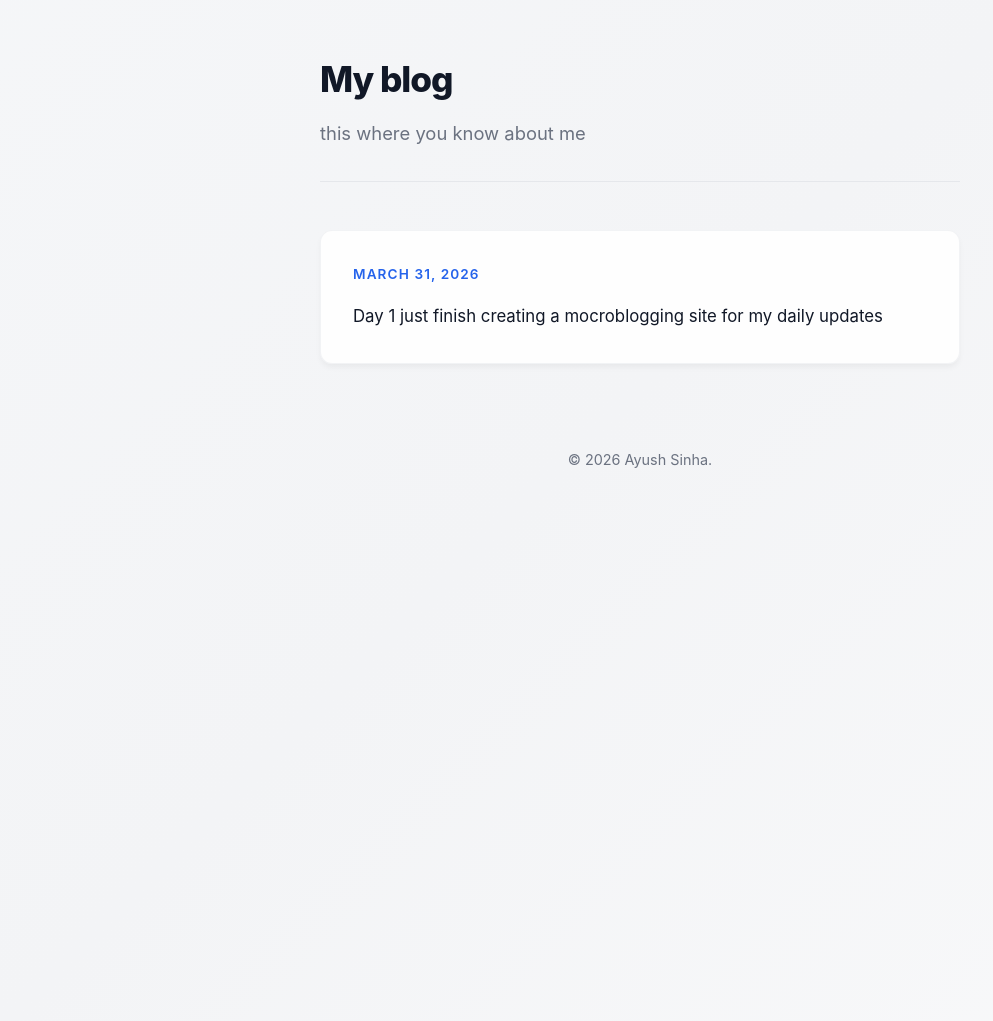
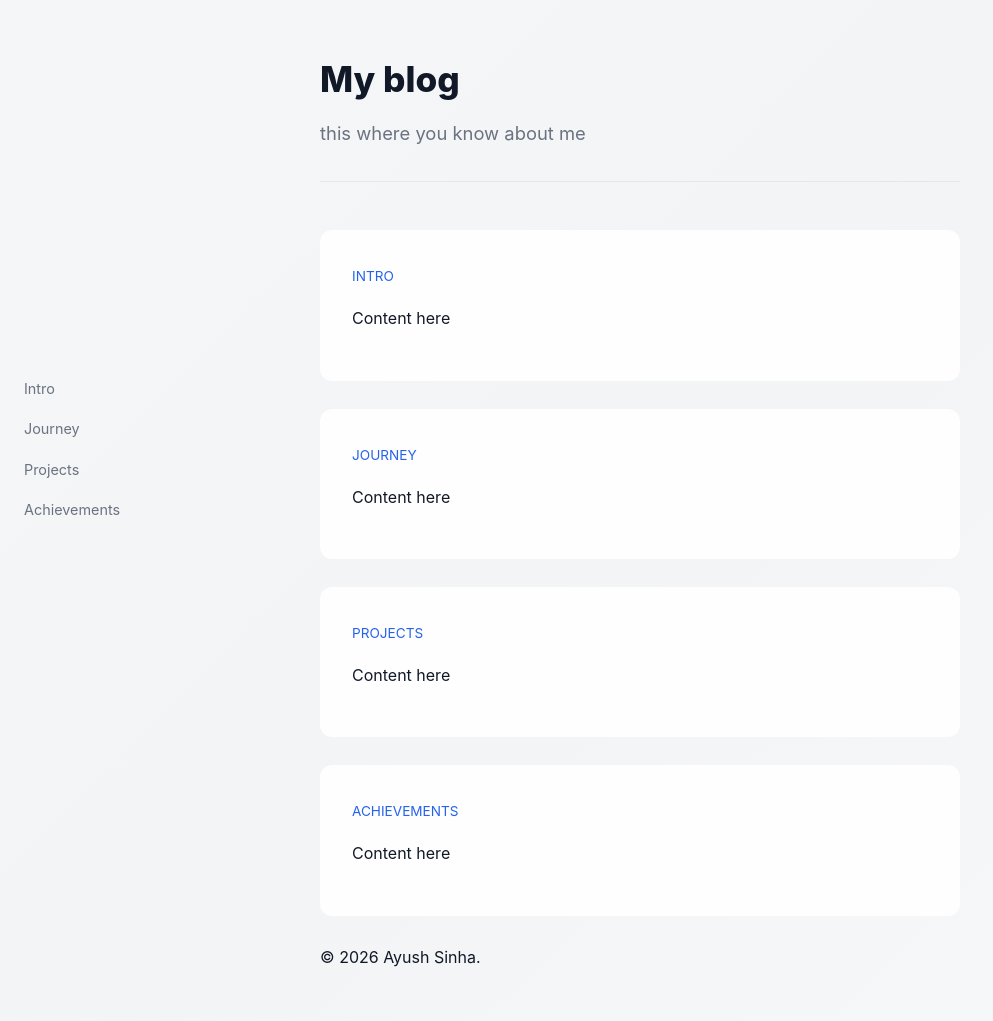
Before and after one commit to AYU2027/ayu2027.github.io, a Jekyll site: the page built from index.html, in a window 1280 px wide. Shown: the whole page, without its empty margins (0-993 px from the left). Built offline with Jekyll 4.4.1, drawn with Linux system fonts in a browser that asks for light colours; before the commit the page ends 900 px from its top, so only the background shows below that.

Commit message:
"Timeline Bar"

```diff
--- a/_layouts/default.html
+++ b/_layouts/default.html
@@ -12,12 +12,15 @@
             --text-main: #111827;
             --text-muted: #6b7280;
             --border: #e5e7eb;
-            --card-bg: rgba(255, 255, 255, 0.85); /* Slightly transparent for background bleed */
+            --card-bg: rgba(255, 255, 255, 0.85);
             --accent: #2563eb;
             --accent-glow: #3b82f6;
         }
 
-        /* --- ANIMATED BREATHING BACKGROUND --- */
+        html {
+            scroll-behavior: smooth;
+        }
+
         @keyframes gradientBG {
             0% { background-position: 0% 50%; }
             50% { background-position: 100% 50%; }
@@ -34,8 +36,28 @@
             line-height: 1.7;
             margin: 0;
             padding: 0;
-            -webkit-font-smoothing: antialiased;
-            min-height: 100vh;
+        }
+
+        /* TIMELINE SIDEBAR */
+        .timeline-sidebar {
+            position: fixed;
+            top: 50%;
+            left: 24px;
+            transform: translateY(-50%);
+            display: flex;
+            flex-direction: column;
+            gap: 16px;
+        }
+
+        .timeline-sidebar a {
+            text-decoration: none;
+            color: var(--text-muted);
+            font-size: 0.9rem;
+            transition: color 0.2s ease;
+        }
+
+        .timeline-sidebar a:hover {
+            color: var(--accent);
         }
 
         .container {
@@ -44,41 +66,16 @@
             padding: 50px 20px;
         }
 
-        /* --- ENTRY ANIMATIONS --- */
-        @keyframes fadeDown {
-            from { opacity: 0; transform: translateY(-20px); }
-            to { opacity: 1; transform: translateY(0); }
-        }
-
-        @keyframes slideUp {
-            from { opacity: 0; transform: translateY(30px); }
-            to { opacity: 1; transform: translateY(0); }
-        }
-
-        /* --- HEADER & TITLE ANIMATION --- */
         header {
             margin-bottom: 3rem;
             padding-bottom: 2rem;
             border-bottom: 1px solid var(--border);
-            animation: fadeDown 0.8s cubic-bezier(0.165, 0.84, 0.44, 1) forwards;
         }
 
         header h1 {
             font-size: 2.2rem;
             font-weight: 800;
             margin: 0 0 8px 0;
-            letter-spacing: -0.03em;
-            display: inline-block;
-            transition: all 0.4s ease;
-            cursor: default;
-        }
-
-        /* Hover effect that fills the title with a blue gradient */
-        header h1:hover {
-            background: linear-gradient(to right, var(--accent), var(--accent-glow));
-            -webkit-background-clip: text;
-            -webkit-text-fill-color: transparent;
-            transform: scale(1.02);
         }
 
         header p {
@@ -87,91 +84,32 @@
             font-size: 1.15rem;
         }
 
-        main {
-            opacity: 0;
-            animation: slideUp 0.8s cubic-bezier(0.165, 0.84, 0.44, 1) forwards;
-            animation-delay: 0.1s;
-        }
-
-        /* --- CARD ANIMATIONS --- */
         .feed-item {
             background: var(--card-bg);
-            backdrop-filter: blur(10px); /* Adds a frosted glass effect */
-            -webkit-backdrop-filter: blur(10px);
-            border: 1px solid rgba(229, 231, 235, 0.5);
+            backdrop-filter: blur(10px);
             border-radius: 12px;
             padding: 32px;
             margin-bottom: 28px;
-            box-shadow: 0 4px 6px -1px rgba(0, 0, 0, 0.05);
-            position: relative;
-            overflow: hidden;
-            transition: all 0.4s cubic-bezier(0.165, 0.84, 0.44, 1);
-        }
-
-        .feed-item::before {
-            content: "";
-            position: absolute;
-            top: 0; left: 0; bottom: 0; width: 4px;
-            background: var(--accent);
-            transform: scaleY(0);
-            transition: transform 0.4s cubic-bezier(0.165, 0.84, 0.44, 1);
-            transform-origin: bottom;
-        }
-
-        .feed-item:hover {
-            transform: translateY(-6px) scale(1.01);
-            box-shadow: 0 20px 25px -5px rgba(0, 0, 0, 0.1), 0 10px 10px -5px rgba(0, 0, 0, 0.04);
-            border-color: #d1d5db;
-            background: #ffffff;
-        }
-
-        .feed-item:hover::before {
-            transform: scaleY(1);
         }
 
         .feed-date {
             font-size: 0.85rem;
             text-transform: uppercase;
-            letter-spacing: 0.08em;
-            font-weight: 600;
             color: var(--accent);
             margin-bottom: 16px;
-            display: block;
-        }
-
-        .feed-content p {
-            margin: 0 0 16px 0;
-            font-size: 1.05rem;
-        }
-
-        .feed-content p:last-child {
-            margin-bottom: 0;
-        }
-
-        /* --- FOOTER ANIMATION --- */
-        footer {
-            margin-top: 4rem;
-            text-align: center;
-            color: var(--text-muted);
-            font-size: 0.9rem;
-            opacity: 0;
-            animation: slideUp 0.8s ease forwards;
-            animation-delay: 0.3s;
-            transition: all 0.3s ease;
-            padding: 20px;
-            border-radius: 8px;
-            cursor: pointer;
-        }
-
-        /* Subtle glowing lift on the footer */
-        footer:hover {
-            color: var(--accent);
-            background: rgba(37, 99, 235, 0.05);
-            transform: translateY(-2px);
         }
     </style>
 </head>
 <body>
+
+    <!-- TIMELINE SIDEBAR -->
+    <div class="timeline-sidebar">
+        <a href="#section1">Intro</a>
+        <a href="#section2">Journey</a>
+        <a href="#section3">Projects</a>
+        <a href="#section4">Achievements</a>
+    </div>
+
     <div class="container">
         <header>
             <h1>{{ site.title }}</h1>
@@ -179,12 +117,31 @@
         </header>
 
         <main>
-            {{ content }}
+            <div id="section1" class="feed-item">
+                <span class="feed-date">Intro</span>
+                <p>Content here</p>
+            </div>
+
+            <div id="section2" class="feed-item">
+                <span class="feed-date">Journey</span>
+                <p>Content here</p>
+            </div>
+
+            <div id="section3" class="feed-item">
+                <span class="feed-date">Projects</span>
+                <p>Content here</p>
+            </div>
+
+            <div id="section4" class="feed-item">
+                <span class="feed-date">Achievements</span>
+                <p>Content here</p>
+            </div>
         </main>
 
         <footer>
             &copy; 2026 Ayush Sinha.
         </footer>
     </div>
+
 </body>
 </html>
```
Also changed, not shown: other parts of _layouts/default.html (+0 -1 lines).
